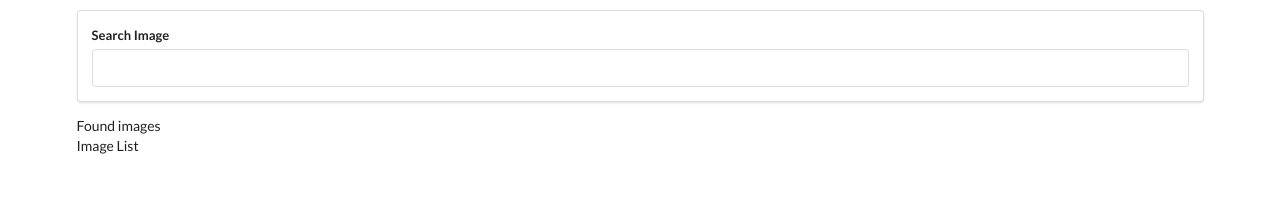
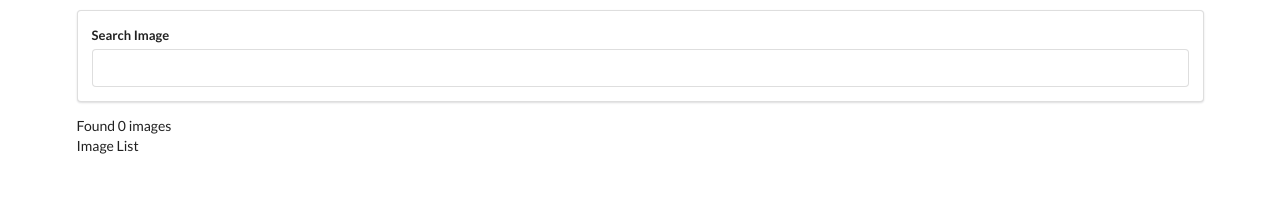
Before and after one commit to tatjama/react-pics, a React (Create React App) app: page / in a window 1280 px wide. Shown: the top 206 px of the page. Built offline with nearby package versions, Linux system fonts and the light colour scheme.

Commit message:
We show number f first images on the screen

```diff
--- a/src/components/App.js
+++ b/src/components/App.js
@@ -24,7 +24,7 @@ const response   = await unsplash.get('/search/photos',{
         <div style = {{marginTop: "10px"}} className = "ui container">
 
             <SearchBar onSubmit = {this.onSearchSubmit} />
-            Found {this.state.images} images
+            Found {this.state.images.length} images
             <ImageList/>
         </div>
     );
```
